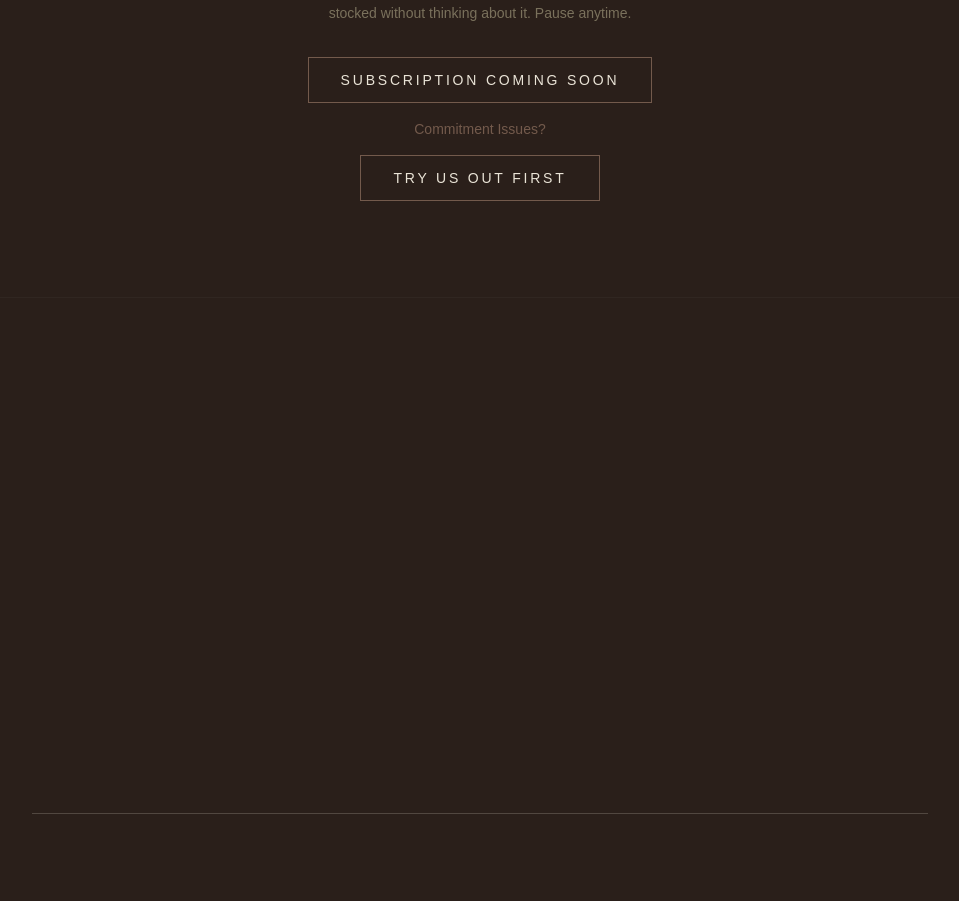
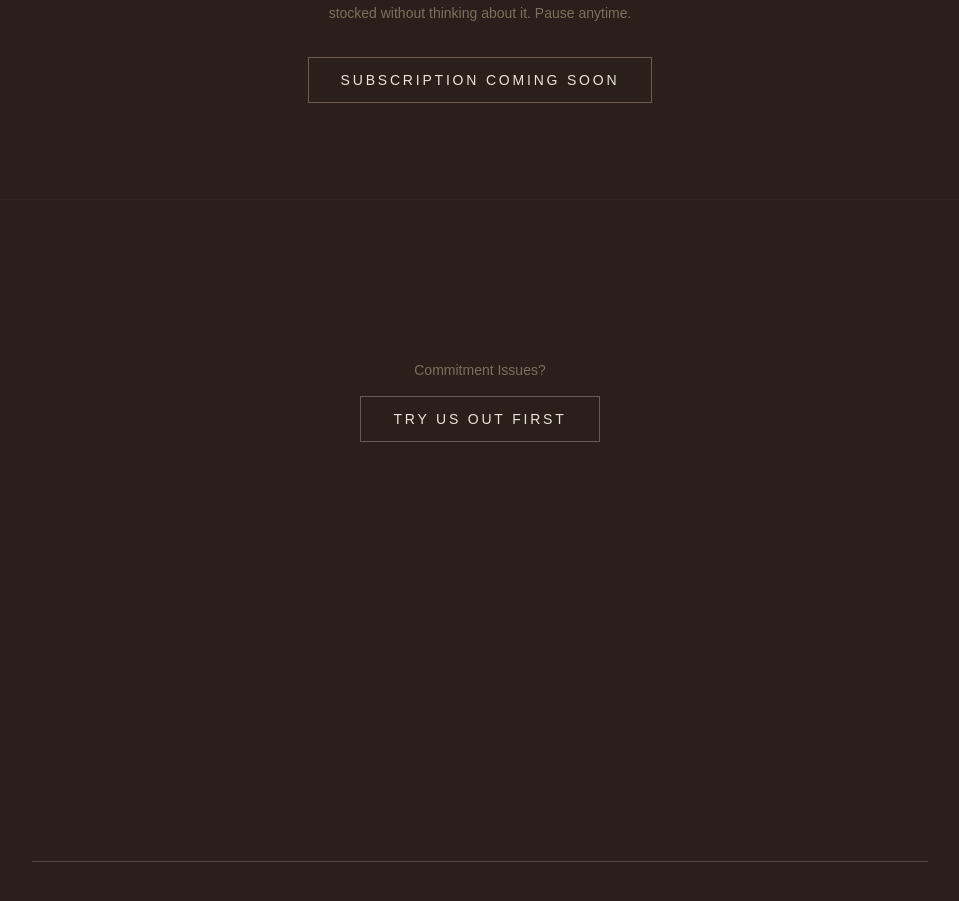
Before and after one commit to ellenbjorkegren/website, a Next.js app in the folder bear_website/: page / in a window 1280 px wide. Shown: the part 3187-4088 px from the top of the page, without its empty margins (160-1119 px from the left). Built offline with nearby package versions, Linux system fonts and the light colour scheme; a web font is replaced by a local one.

Commit message:
Add newsletter to product page

```diff
--- a/bear_website/app/page.tsx
+++ b/bear_website/app/page.tsx
@@ -391,13 +391,6 @@ export default function Home() {
             >
               Subscription Coming Soon
             </button>
-            <p className="text-sm text-[#735a4c]">Commitment Issues?</p>
-            <button
-              onClick={() => { setShowOrderModal(true); setOrderTab(1); }}
-              className="text-sm tracking-[0.2em] uppercase border border-[#735a4c] px-8 py-3 text-[#eae4d7] hover:border-[#eae4d7] transition-all duration-300"
-            >
-              Try Us Out First
-            </button>
           </div>
         </div>
       </section>
@@ -407,6 +400,15 @@ export default function Home() {
 
         {/* Vision copy */}
         <div className="relative py-40 px-8 overflow-hidden bg-[#2a1f1a]">
+          <div className="flex flex-col items-center gap-4 mb-16">
+            <p className="text-sm text-[#7a715c]">Commitment Issues?</p>
+            <button
+              onClick={() => { setShowOrderModal(true); setOrderTab(1); }}
+              className="text-sm tracking-[0.2em] uppercase border border-[#eae4d7]/30 px-8 py-3 text-[#eae4d7] hover:border-[#eae4d7] transition-all duration-300"
+            >
+              Try Us Out First
+            </button>
+          </div>
           <div />
           <div className="relative z-10 max-w-4xl mx-auto">
             <div className="zoom-in">
@@ -735,6 +737,12 @@ export default function Home() {
                 {orderTab === 1 && "One-time orders of Bear condoms in your preferred pack size."}
                 {orderTab === 2 && "More from Bear Nordic — launching soon."}
               </p>
+              <button
+                onClick={() => { setShowOrderModal(false); setShowNewsletterModal(true); setNlStatus("idle"); }}
+                className="mt-8 text-xs tracking-[0.3em] uppercase border border-[#302621]/20 px-6 py-2.5 text-[#735a4c] hover:border-[#302621] hover:text-[#302621] transition-all duration-300"
+              >
+                Get notified at launch — Subscribe to our newsletter
+              </button>
             </div>
 
             <div className="border-t border-[#302621]/10 px-8 py-5 flex justify-end">
```
